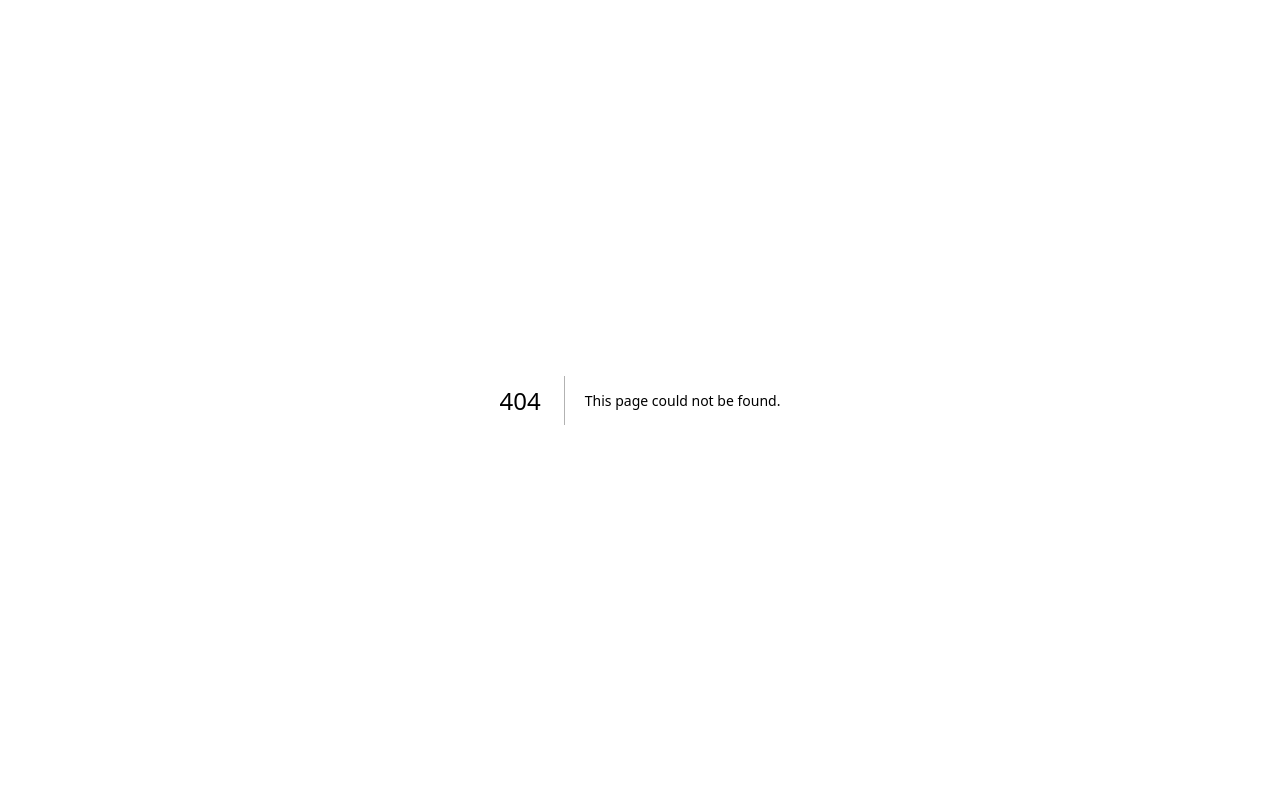
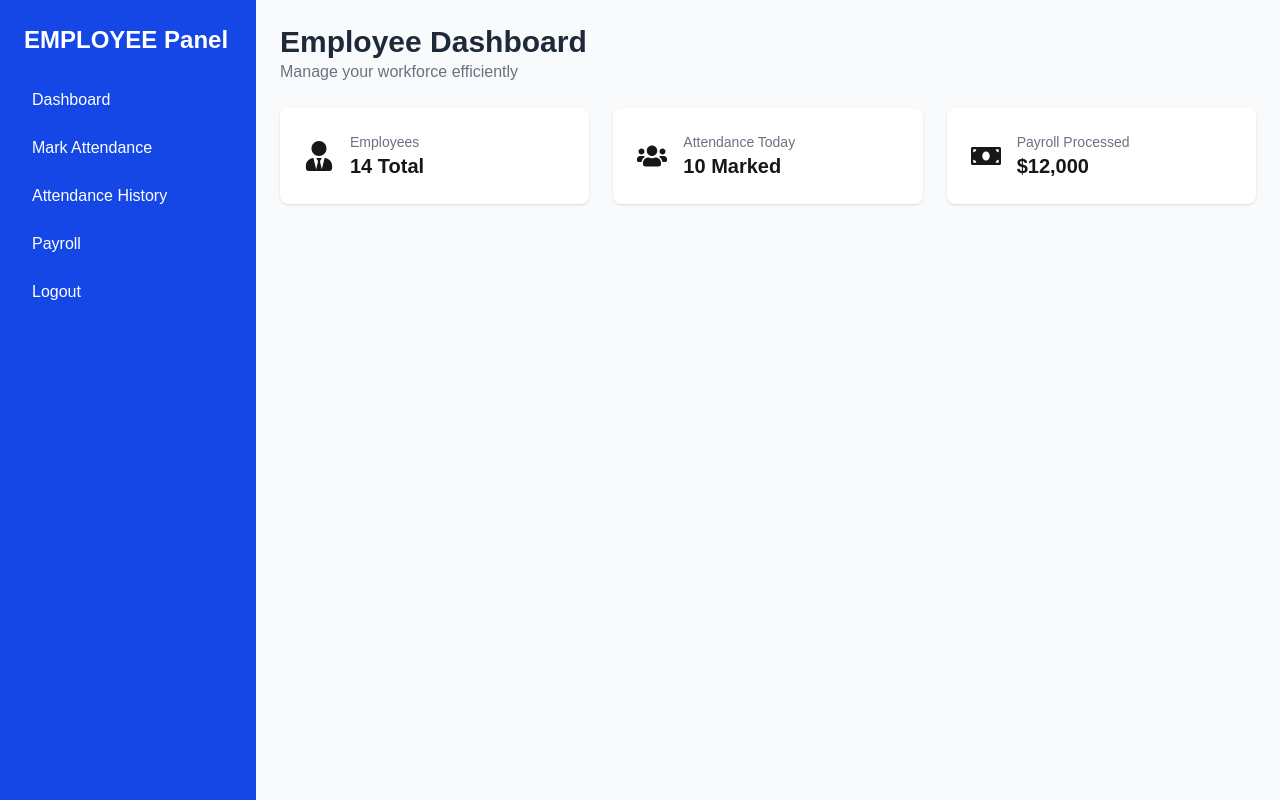
Before and after one commit to UroojFatima1/xloophrmanagement, a Next.js app: page /user/employee/employeedashboard in a window 1280 px wide. Before the commit this address had no page. Built offline with nearby package versions, Linux system fonts and the light colour scheme.

Commit message:
AddingFrontend

```diff
--- a/package.json
+++ b/package.json
@@ -13,10 +13,12 @@
     "bcryptjs": "^3.0.2",
     "jose": "^6.0.12",
     "jsonwebtoken": "^9.0.2",
+    "lucide-react": "^0.526.0",
     "mongoose": "^8.16.4",
     "next": "15.4.3",
     "react": "19.1.0",
-    "react-dom": "19.1.0"
+    "react-dom": "19.1.0",
+    "react-icons": "^5.5.0"
   },
   "devDependencies": {
     "@eslint/eslintrc": "^3",
--- /dev/null
+++ b/src/app/Components/DashboardCards.jsx
@@ -0,0 +1,25 @@
+import { FaUserTie, FaUsers, FaMoneyBill } from "react-icons/fa";
+
+function Card({ icon, label, value, color })
+{
+    return (
+        <div className="bg-white p-6 rounded-lg shadow flex items-center space-x-4">
+            <div className={`text-3xl text-${color}-500`}>{icon}</div>
+            <div>
+                <p className="text-sm text-gray-500">{label}</p>
+                <h3 className="text-xl font-bold">{value}</h3>
+            </div>
+        </div>
+    );
+}
+
+export default function DashboardCards({ cards })
+{
+    return (
+        <div className="grid grid-cols-1 sm:grid-cols-2 lg:grid-cols-3 gap-6">
+            {cards.map((card, idx) => (
+                <Card key={idx} {...card} />
+            ))}
+        </div>
+    );
+}
--- /dev/null
+++ b/src/app/Components/DashboardLayout.jsx
@@ -0,0 +1,72 @@
+"use client";
+import { useState } from "react";
+import Link from "next/link";
+import { Menu } from "lucide-react";
+import { useRouter } from "next/navigation";
+
+export default function DashboardLayout({ role, children })
+{
+    const router = useRouter();
+
+    const handleLogout = async () =>
+    {
+        await fetch("/app/api/logout");
+        router.push("/");
+    };
+    const [isOpen, setIsOpen] = useState(false);
+
+    const links =
+        role === "admin"
+            ? [
+                { href: "/admin/dashboard", label: "Dashboard" },
+                { href: "/admin/employee", label: "Manage Employees" },
+                { href: "/admin/attendance", label: "Attendance" },
+                { href: "/admin/payroll", label: "Payroll" },
+            ]
+            : [
+                { href: "/user/dashboard", label: "Dashboard" },
+                { href: "/user/attendance", label: "Mark Attendance" },
+                { href: "/user/history", label: "Attendance History" },
+                { href: "/user/payroll", label: "Payroll" },
+            ];
+
+    return (
+        <div className="flex flex-col md:flex-row min-h-screen">
+
+            <div className="md:hidden bg-blue-700 text-white flex items-center justify-between p-4">
+                <h2 className="text-xl font-bold">{role.toUpperCase()} PANEL</h2>
+                <button onClick={() => setIsOpen(!isOpen)}>
+                    <Menu />
+                </button>
+            </div>
+
+            <aside
+                className={`bg-blue-700 text-white p-6 space-y-6 w-full md:w-64 ${isOpen ? "block" : "hidden"
+                    } md:block`}
+            >
+                <h2 className="text-2xl font-bold hidden md:block">{role.toUpperCase()} Panel</h2>
+                <nav className="space-y-2">
+                    {links.map((link) => (
+                        <Link
+                            key={link.href}
+                            href={link.href}
+                            className="block hover:bg-blue-600 p-2 rounded"
+                            onClick={() => setIsOpen(false)}
+                        >
+                            {link.label}
+                        </Link>
+                    ))}
+                    <Link
+                        href="/"
+                        className="block hover:bg-blue-600 p-2 rounded"
+                        onClick={handleLogout}
+                    >
+                        Logout
+                    </Link>
+                </nav>
+            </aside>
+
+            <main className="flex-1 bg-gray-50 p-6">{children}</main>
+        </div>
+    );
+}
--- /dev/null
+++ b/src/app/admin/admindashboard/page.js
@@ -0,0 +1,23 @@
+import DashboardLayout from "../../Components/DashboardLayout";
+import DashboardCards from "../../Components/DashboardCards";
+import { FaUserTie, FaUsers, FaMoneyBill } from "react-icons/fa";
+
+const employeeCards = [
+    { icon: <FaUserTie />, label: "Employees", value: "14 Total", color: "blue" },
+    { icon: <FaUsers />, label: "Attendance Today", value: "10 Marked", color: "yellow" },
+    { icon: <FaMoneyBill />, label: "Payroll Processed", value: "$12,000", color: "green" },
+];
+
+
+export default function AdminDashboard()
+{
+    return (
+        <DashboardLayout role="admin">
+            <div className="mb-6">
+                <h1 className="text-3xl font-semibold text-gray-800">Employee Dashboard</h1>
+                <p className="text-gray-500">Manage your workforce efficiently</p>
+            </div>
+            <DashboardCards cards={employeeCards} />
+        </DashboardLayout>
+    );
+}
--- a/src/app/admin/page.js
+++ /dev/null
@@ -1,25 +0,0 @@
-'use client';
-
-import { useRouter } from 'next/navigation';
-
-
-export default function AdminPage() {
-  const router = useRouter();
-
-  const handleLogout = async () => {
-    await fetch('/api/logout', { method: 'POST' });
-    router.push('/');
-  };
-
-  return (
-    <div className="min-h-screen flex flex-col items-center justify-center bg-gray-50">
-      <h1 className="text-3xl font-bold text-blue-600 mb-4">Hello Admin 👋</h1>
-      <button
-        onClick={handleLogout}
-        className="bg-red-500 text-white px-6 py-2 rounded hover:bg-red-600 transition"
-      >
-        Logout
-      </button>
-    </div>
-  );
-}
--- a/src/app/page.js
+++ b/src/app/page.js
@@ -3,27 +3,31 @@
 import { useState } from 'react';
 import { useRouter } from 'next/navigation';
 
-export default function AuthPage() {
+export default function AuthPage()
+{
   const router = useRouter();
   const [mode, setMode] = useState('login');
   const [formData, setFormData] = useState({ name: '', email: '', password: '' });
   const [message, setMessage] = useState('');
   const [loading, setLoading] = useState(false);
 
-  const resetForm = () => {
+  const resetForm = () =>
+  {
     setFormData({ name: '', email: '', password: '' });
   };
 
   const handleChange = (e) =>
     setFormData({ ...formData, [e.target.name]: e.target.value });
 
-  const handleSubmit = async e => {
+  const handleSubmit = async e =>
+  {
     e.preventDefault();
     setLoading(true);
     setMessage('');
     const endpoint = mode === 'login' ? '/api/login' : '/api/register';
 
-  try {
+    try
+    {
       const res = await fetch(endpoint, {
         method: 'POST',
         headers: { 'Content-Type': 'application/json' },
@@ -32,25 +36,32 @@ export default function AuthPage() {
 
       const data = await res.json();
 
-    if (!res.ok || data.error) {
+      if (!res.ok || data.error)
+      {
         setMessage(data.message || data.error || 'Login failed.');
-    } else {
+      } else
+      {
         setMessage(mode === 'login' ? 'Login successful! Redirecting to dashboard' : 'Registration successful!');
         resetForm();
 
 
-      setTimeout(() => {
-        if (data.role === 'admin') {
-          router.push('/admin');
-        } else if (data.role === 'user') {
-          router.push('/user');
+        setTimeout(() =>
+        {
+          if (data.role === 'admin')
+          {
+            router.push('/admin/admindashboard');
+          } else if (data.role === 'user')
+          {
+            router.push('/user/employeedashboard');
           }
         }, 1200);
       }
-  } catch (error) {
+    } catch (error)
+    {
       console.error(error);
       setMessage('Something went wrong. Please try again.');
-  } finally {
+    } finally
+    {
       setLoading(false);
     }
   };
@@ -71,7 +82,8 @@ export default function AuthPage() {
               : 'Create your account to get started with our services.'}
           </p>
           <button
-            onClick={() => {
+            onClick={() =>
+            {
               setMode(mode === 'login' ? 'signup' : 'login');
               resetForm();
               setMessage('');
@@ -120,8 +132,7 @@ export default function AuthPage() {
             <button
               type="submit"
               disabled={loading}
-              className={`w-full py-2 rounded-md transition font-semibold ${
-                loading
+              className={`w-full py-2 rounded-md transition font-semibold ${loading
                 ? 'bg-gray-400 cursor-not-allowed'
                 : 'bg-blue-600 hover:bg-blue-700 text-white'
                 }`}
@@ -132,8 +143,7 @@ export default function AuthPage() {
 
           {message && (
             <p
-            className={`mt-4 text-sm text-center ${
-              message.toLowerCase().includes('successful') ? 'text-green-600' : 'text-red-500'
+              className={`mt-4 text-sm text-center ${message.toLowerCase().includes('successful') ? 'text-green-600' : 'text-red-500'
                 }`}
             >
               {message}
--- /dev/null
+++ b/src/app/user/employee/employeedashboard/page.js
@@ -0,0 +1,22 @@
+import DashboardLayout from "../../../Components/DashboardLayout";
+import DashboardCards from "../../../Components/DashboardCards";
+import { FaUserTie, FaUsers, FaMoneyBill } from "react-icons/fa";
+
+const employeeCards = [
+    { icon: <FaUserTie />, label: "Employees", value: "14 Total", color: "blue" },
+    { icon: <FaUsers />, label: "Attendance Today", value: "10 Marked", color: "yellow" },
+    { icon: <FaMoneyBill />, label: "Payroll Processed", value: "$12,000", color: "green" },
+];
+
+export default function EmployeeDashboard()
+{
+    return (
+        <DashboardLayout role="employee">
+            <div className="mb-6">
+                <h1 className="text-3xl font-semibold text-gray-800">Employee Dashboard</h1>
+                <p className="text-gray-500">Manage your workforce efficiently</p>
+            </div>
+            <DashboardCards cards={employeeCards} />
+        </DashboardLayout>
+    );
+}
--- a/src/app/user/page.js
+++ /dev/null
@@ -1,24 +0,0 @@
-'use client';
-
-import { useRouter } from 'next/navigation';
-
-export default function UserPage() {
-  const router = useRouter();
-
-  const handleLogout = async () => {
-    await fetch('/api/logout', { method: 'POST' });
-    router.push('/');
-  };
-
-  return (
-    <div className="min-h-screen flex flex-col items-center justify-center bg-gray-50">
-      <h1 className="text-3xl font-bold text-green-600 mb-4">Hello User 👋</h1>
-      <button
-        onClick={handleLogout}
-        className="bg-red-500 text-white px-6 py-2 rounded hover:bg-red-600 transition"
-      >
-        Logout
-      </button>
-    </div>
-  );
-}
```
Also changed, not shown: src/app/api/logout/route.js (+5 -3 lines), src/middleware.js (+15 -8 lines), 1 other file (tests, documents, lock files or other folders). Lines whose indentation alone changed are shown as unchanged.
